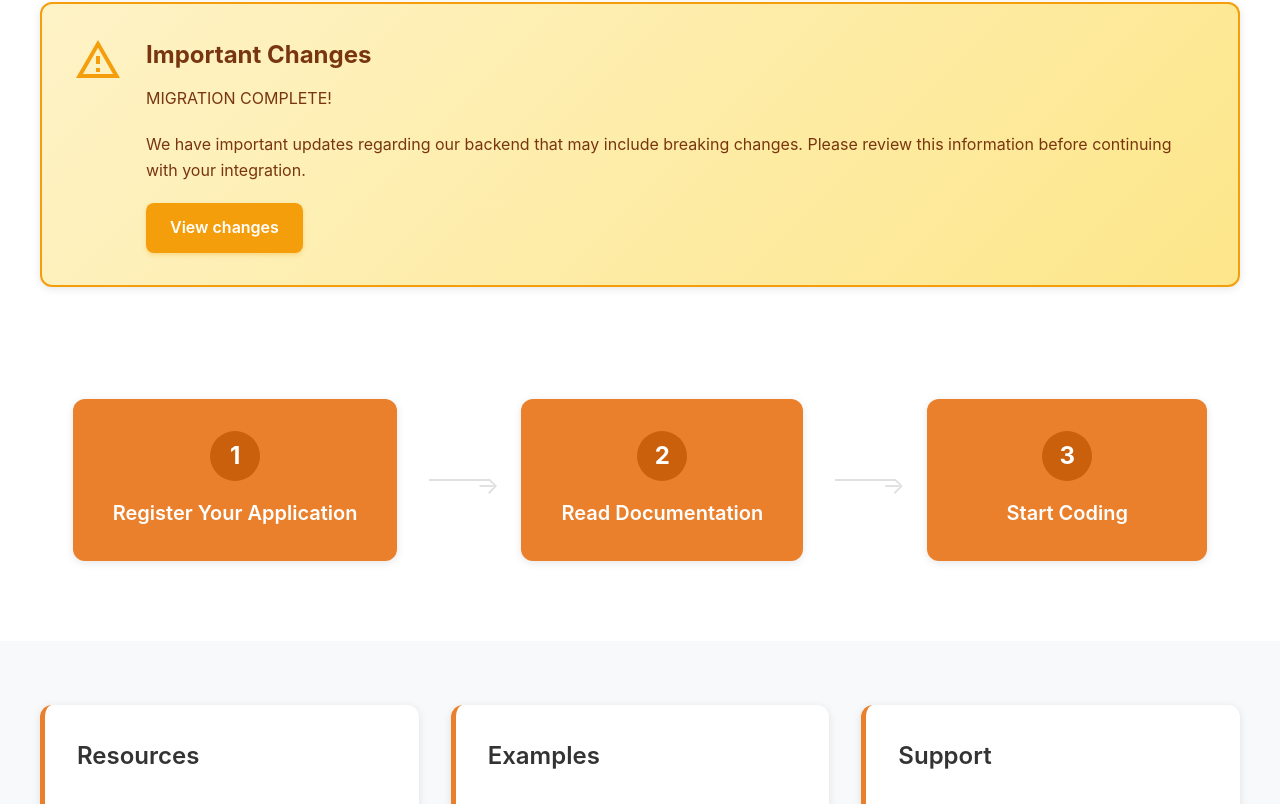
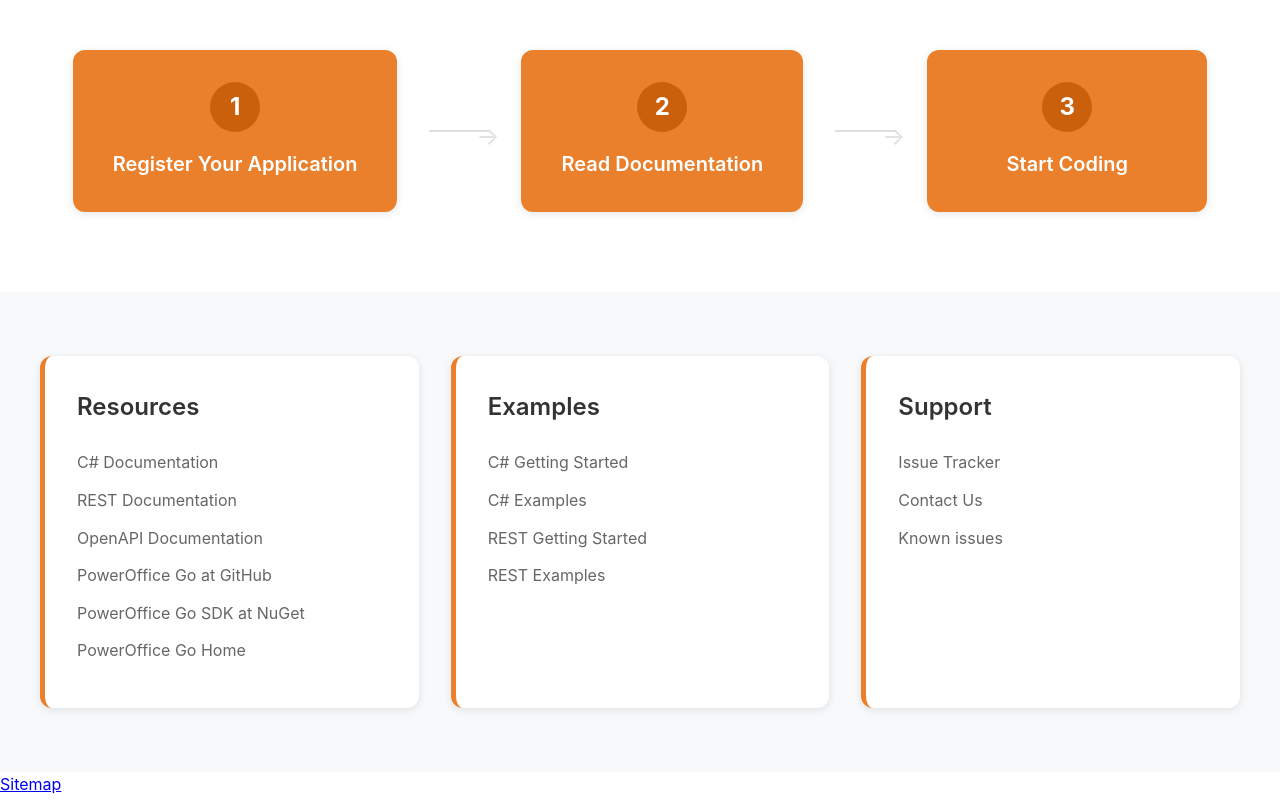
Before and after one commit to PowerOffice/go-api-documentation, a React (Vite) app: page / in a window 1280 px wide. Shown: the part 556-1360 px from the top of the page. Built offline with nearby package versions, Linux system fonts and the light colour scheme.

Commit message:
Remove backend notice, allow robots and add sitemap

```diff
--- a/src/App.jsx
+++ b/src/App.jsx
@@ -1,7 +1,6 @@
 import React, { useState, useEffect } from 'react';
 import Header from './components/Header';
 import Hero from './components/Hero';
-import BackendChangesNotice from './components/BackendChangesNotice';
 import GettingStarted from './components/GettingStarted';
 import ResourceCards from './components/ResourceCards';
 
@@ -28,9 +27,11 @@ function App() {
     <div className="app">
       <Header darkMode={darkMode} toggleDarkMode={toggleDarkMode} />
       <Hero />
-      <BackendChangesNotice />
       <GettingStarted />
       <ResourceCards />
+      <footer>
+        <a href="/sitemap.xml">Sitemap</a>
+      </footer>
       <div className="skybox" />
     </div>
   );
--- a/vite.config.js
+++ b/vite.config.js
@@ -37,6 +37,7 @@ const copyStaticFilesPlugin = () => ({
     // Copy root level static files
     const staticFiles = [
       'robots.txt',
+      'sitemap.xml',
       'api-docs.html',
       'backend-changes.html',
       'poweroffice-api-index.html',
```
Also changed, not shown: robots.txt, 1 other file (tests, documents, lock files or other folders).
